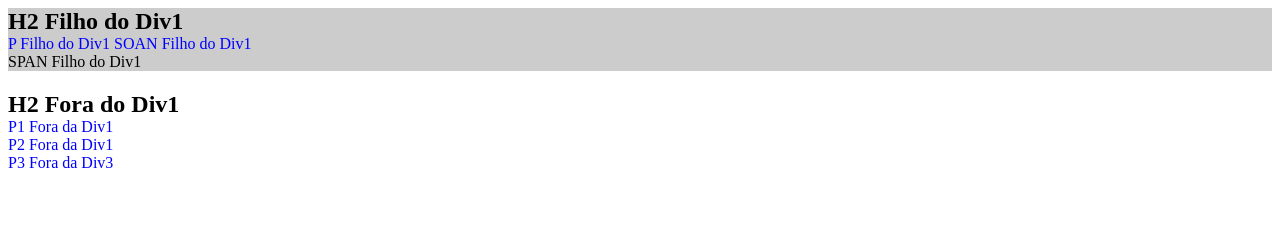
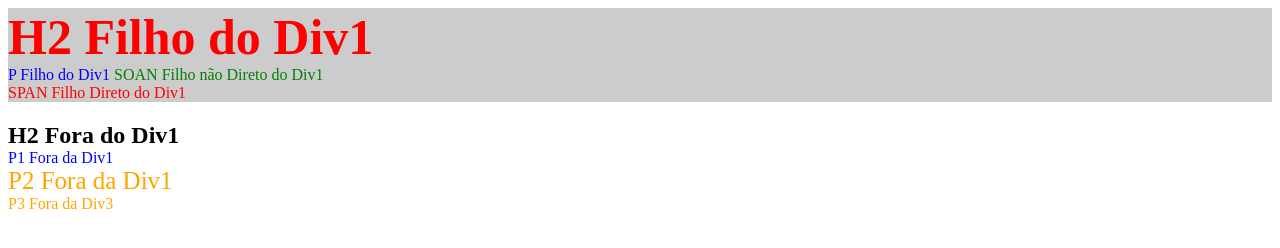
Before and after one commit to Gabrielopes01/JQuery, a plain HTML site: page aula4.html in a window 1280 px wide. Drawn offline with nearby package versions, Linux system fonts and the light colour scheme.

Commit message:
Hierarquias em Seletores (4/13)

```diff
--- a/aula4.html
+++ b/aula4.html
@@ -17,6 +17,25 @@
             $('p').css({margin: '0', color: 'blue'});
             $('.div1').css({'margin-bottom': '20px', background: '#ccc'});   //Paklavras compostas no CSS vão entre aspas
 
+            //Filhas
+            $('.div1 span')
+                .hide()
+                .delay("1000")
+                .fadeIn("slow")
+                .css({color: 'green', fontsize: '15px'});
+
+            $('.div1 h2')
+                .hide()
+                .css({'font-size': '50px', color: 'red'})
+                .fadeIn(800)
+
+            //Filhas Diretas de um Elemento (>) - Quanto mais '>' mais fundo ele vai no elemento
+            $('.div1 > span').css({color: 'red'});
+            //Primeiro elemento após o selecionado - No caso seleciona o próximo elemento p depois dele
+            $('.p1 + p').css({'font-size': '25px'});
+            //Atacando todos os elementos após um elemento
+            $('.p1 ~ p').css({color: 'orange'});
+
         });
 
     </script>
@@ -24,8 +43,8 @@
 <body>
     <div class="div1">
         <h2>H2 Filho do Div1</h2>
-        <p>P Filho do Div1 <span>SOAN Filho do Div1</span></p>
-        <span>SPAN Filho do Div1</span>
+        <p>P Filho do Div1 <span>SOAN Filho não Direto do Div1</span></p>
+        <span>SPAN Filho Direto do Div1</span>
     </div>
     <h2>H2 Fora do Div1</h2>
     <p class="p1">P1 Fora da Div1</p>
```
